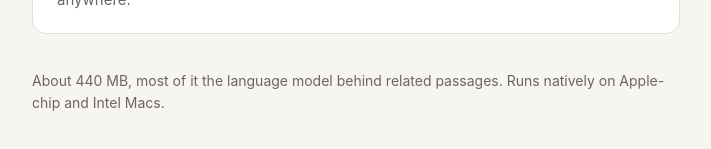
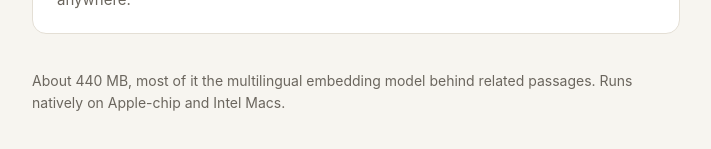
Before and after one commit to hdfinder-tech/folio-download, a plain HTML site: page index.html in a window 1280 px wide. Shown: the part 1605-1754 px from the top of the page, without its empty margins (284-995 px from the left). Drawn offline with Linux system fonts and the light colour scheme; no server answers.

Commit message:
The download page: a multilingual embedding model

```diff
--- a/index.html
+++ b/index.html
@@ -78,7 +78,7 @@
     <p class="note">Search by meaning runs entirely on your Mac. Nothing you read or search for is sent anywhere.</p>
   </section>
 
-  <footer>About 440 MB, most of it the language model behind related passages. Runs natively on Apple-chip and Intel Macs.</footer>
+  <footer>About 440 MB, most of it the multilingual embedding model behind related passages. Runs natively on Apple-chip and Intel Macs.</footer>
 </main>
 <script>
   // The latest version's number and date, from GitHub; the page reads fine without them.
```
